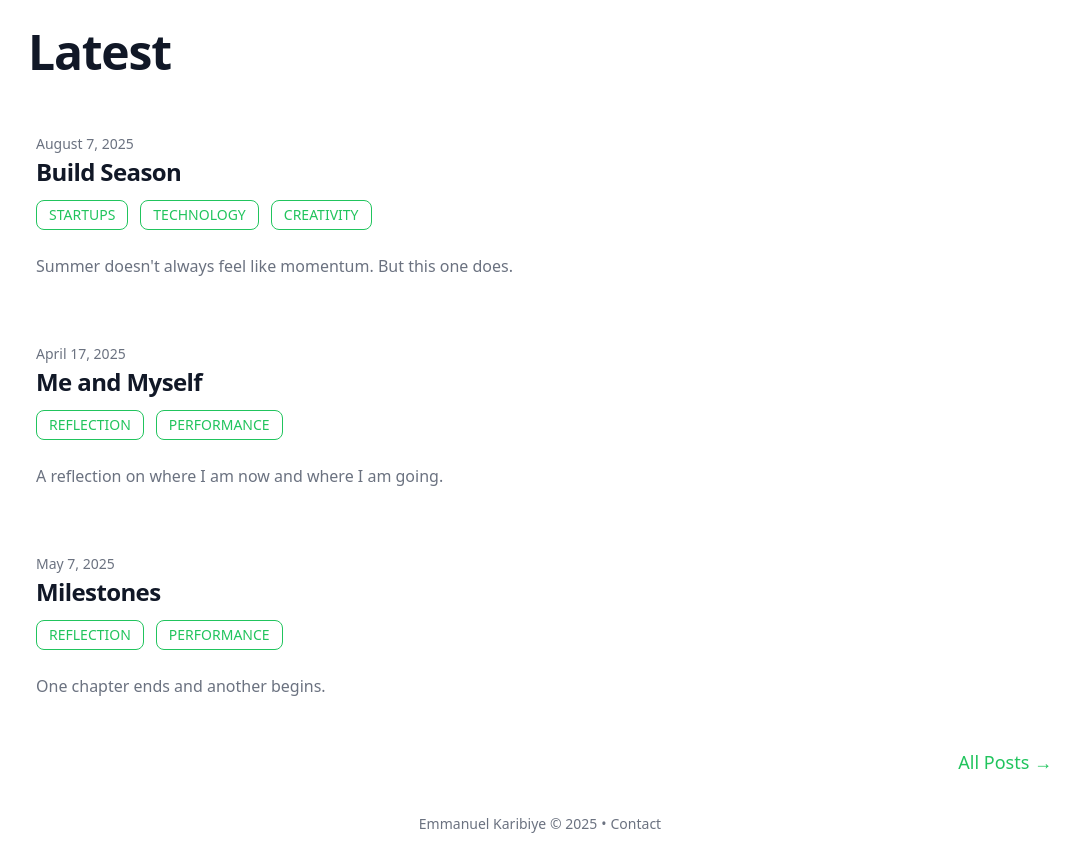
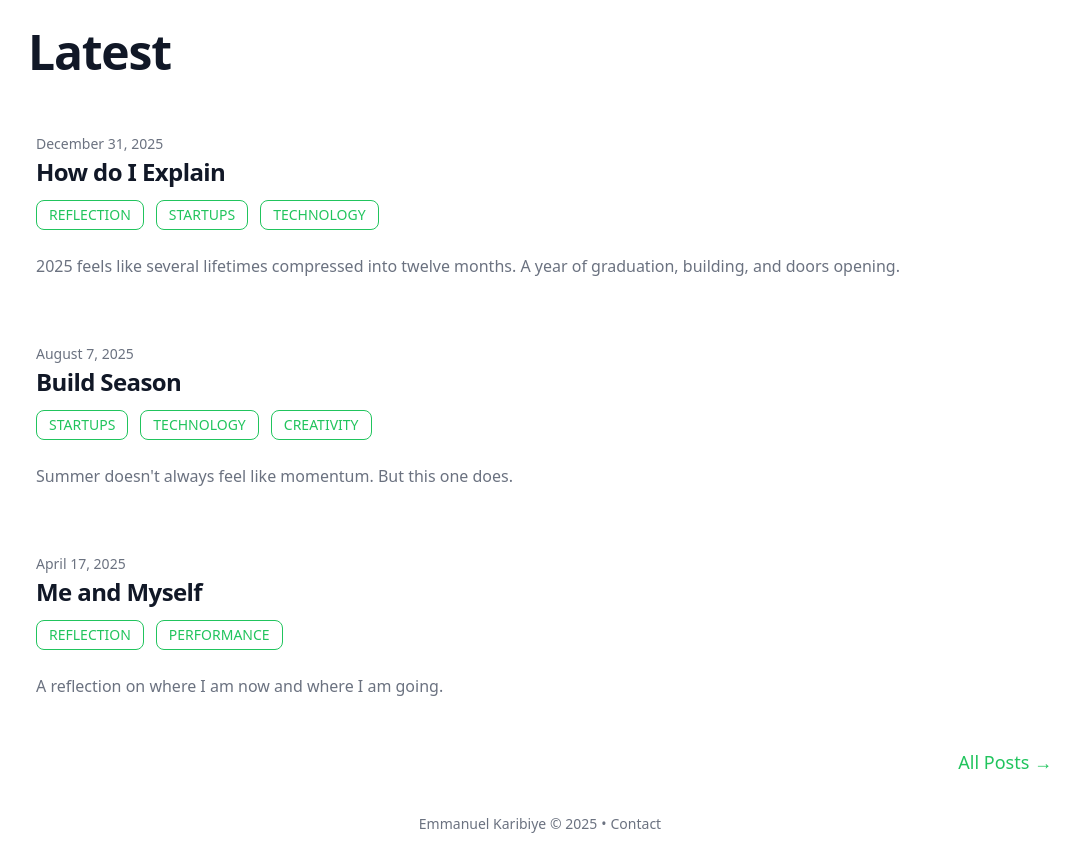
Before and after one commit to dlegend4000/emmanuel-portolio, a Next.js app: page / in a window 1280 px wide. Shown: the part 2400-3242 px from the top of the page, without its empty margins (100-1180 px from the left). Built offline with nearby package versions, Linux system fonts and the light colour scheme.

Commit message:
Add new blog post: How do I Explain - reflection on 2025

```diff
--- a/src/content/blog-data.ts
+++ b/src/content/blog-data.ts
@@ -8,6 +8,43 @@ export interface BlogPost {
   }
 
   export const blogPosts: BlogPost[] = [
+    {
+      title: "How do I Explain",
+      date: "2025-12-31",
+      slug: "how-do-i-explain",
+      tags: ["REFLECTION", "STARTUPS", "TECHNOLOGY"],
+      summary: "2025 feels like several lifetimes compressed into twelve months. A year of graduation, building, and doors opening.",
+      content: `
+        It's December 31st, and I'm sitting here trying to find the words.
+        Not because they don't exist, but because 2025 feels like several lifetimes compressed into twelve months. The kind of year that makes you pause and ask: did all of that really happen? To me?
+
+        I graduated. That mountain we talked about climbing? We conquered it.
+
+        Then things moved fast.
+
+        I became a Meta Fellow. I won a couple hackathons. We built the world's first Irish-speaking AI, something that landed us as national finalists. And somewhere along the way, the code stopped being about proving ourselves to interviewers. It became about building things that actually mattered.
+
+        In the middle of all that chaos, we started a company. Like, an actual company. With office space and everything. The NDRC pre-accelerator became our crash course in reality and learning to pitch your vision to people who've heard it all before.
+
+        Then San Francisco happened. Walking into Y Combinator's office felt like stepping into startup mythology made real. Those walls have seen so many beginnings.
+
+        Web Summit came next, and with it, being a Web Summit scholar opened doors I didn't even know existed. I got to shadow Cristiano Amon, Qualcomm's CEO, for an entire day, just watching how someone at that level thinks, moves and decides was inspiring. I met Imogen Heap. Two-time Grammy winner. And now we're collaborating on an AI project together, which still doesn't feel real when I say it out loud. There were founders and execs from Uber, Lovable, Twitter, Pinterest and many more. These conversations didn't just inspire me, they fundamentally changed how I see what's possible.
+
+        And through it all, our first ARR milestone. Real revenue. Real traction. Real proof.
+
+        How do I explain what this year was?
+
+        I'm not sure I can. Not fully. Not yet.
+
+        But as the clock counts down to midnight, one word rises above the noise: grateful.
+
+        Grateful for the doors that opened. For the people who believed. For the courage to start when we didn't have all the answers.
+
+        Here's to 2026. Whatever comes next, we're ready.
+
+        Not from scratch. From momentum.
+      `,
+    },
     {
       title: "Build Season",
       date: "2025-08-07",
```
Also changed, not shown: src/app/press/page.tsx (line endings or trailing spaces).
